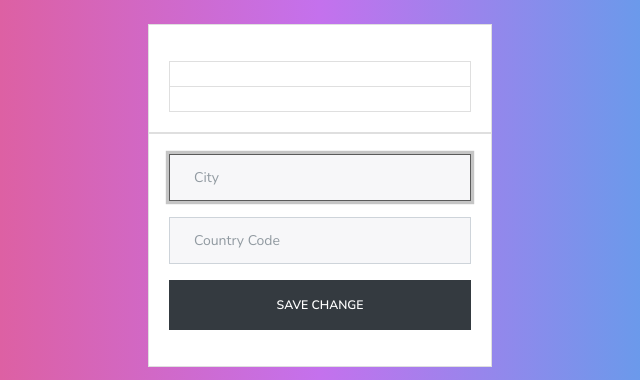
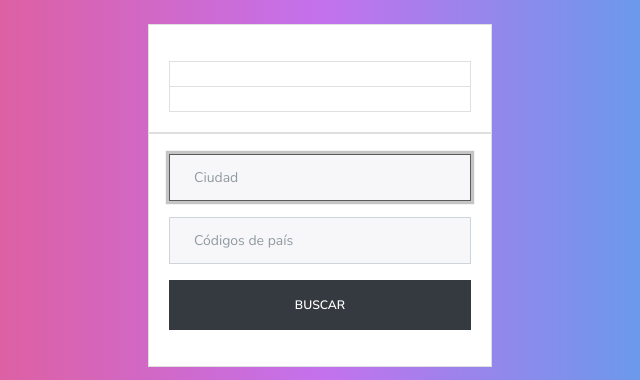
Before and after one commit to pabeLpg/Climapp-js, a plain HTML site: page index.html in a window 1280 px wide. Shown: the top 380 px of the page, 320-960 px from the left. Drawn offline with nearby package versions, Linux system fonts and the light colour scheme; no server answers.

Commit message:
Fixing some bugs

```diff
--- a/index.html
+++ b/index.html
@@ -33,7 +33,7 @@
                     type="text"
                     id="city"
                     class="form-control"
-                    placeholder="City"
+                    placeholder="Ciudad"
                     autofocus
                   />
                 </div>
@@ -42,12 +42,12 @@
                     type="text"
                     id="countryCode"
                     class="form-control"
-                    placeholder="Country Code"
+                    placeholder="Códigos de país"
                   />
                 </div>
                 <div class="form-group">
                   <button class="btn btn-dark btn-block" id="w-change-btn">
-                    Save Change
+                    Buscar
                   </button>
                 </div>
               </form>
@@ -56,5 +56,6 @@
         </div>
       </div>
     </div>
-  <script type="text/javascript" src="bundle.js"></script></body>
+    <script type="text/javascript" src="bundle.js"></script>
+  </body>
 </html>
```
